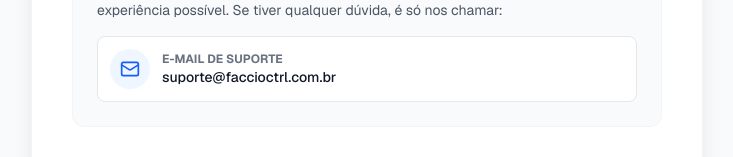
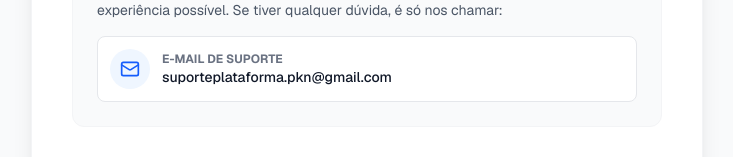
Before and after one commit to P3droKN/faccioCtrl, a Next.js app: page /obrigado in a window 1280 px wide. Shown: the part 594-751 px from the top of the page, without its empty margins (273-1006 px from the left). Built offline with nearby package versions, Linux system fonts and the light colour scheme.

Commit message:
fix: atualizar email de suporte na pagina de obrigado

```diff
--- a/app/obrigado/page.tsx
+++ b/app/obrigado/page.tsx
@@ -43,13 +43,13 @@
             </p>
 
             <div className="space-y-3">
-              <a href="mailto:suporte@faccioctrl.com.br" className="flex items-center gap-3 p-3 bg-white border border-gray-200 rounded-lg hover:border-blue-300 transition-colors group">
+              <a href="mailto:suporteplataforma.pkn@gmail.com" className="flex items-center gap-3 p-3 bg-white border border-gray-200 rounded-lg hover:border-blue-300 transition-colors group">
                 <div className="w-10 h-10 bg-blue-50 rounded-full flex items-center justify-center text-blue-600 group-hover:bg-blue-100 transition-colors">
                   <Mail className="w-5 h-5" />
                 </div>
                 <div>
                   <div className="text-xs font-bold text-gray-500 uppercase">E-mail de Suporte</div>
-                  <div className="text-sm font-medium text-gray-900">suporte@faccioctrl.com.br</div>
+                  <div className="text-sm font-medium text-gray-900">suporteplataforma.pkn@gmail.com</div>
                 </div>
               </a>
             </div>
```
